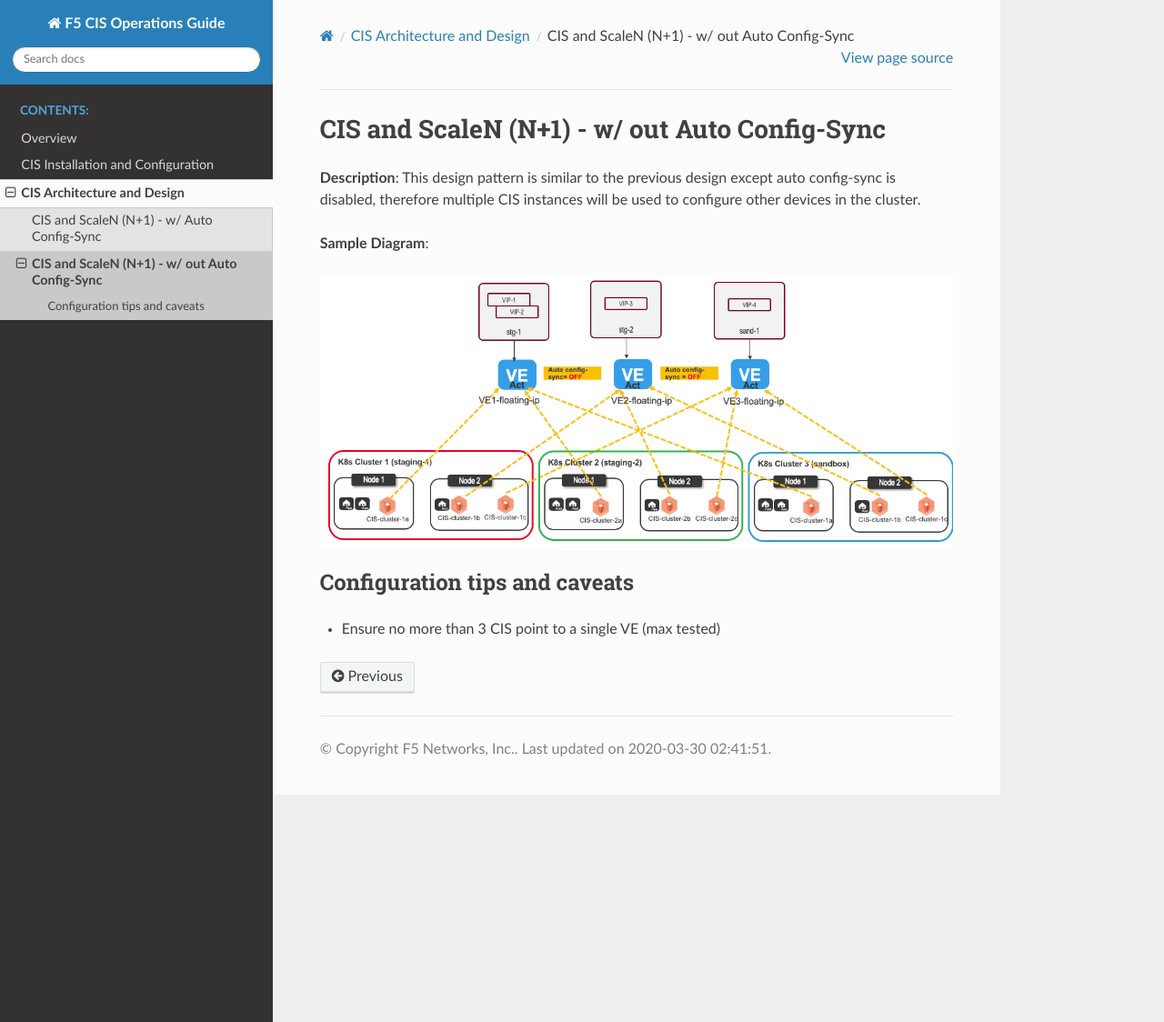
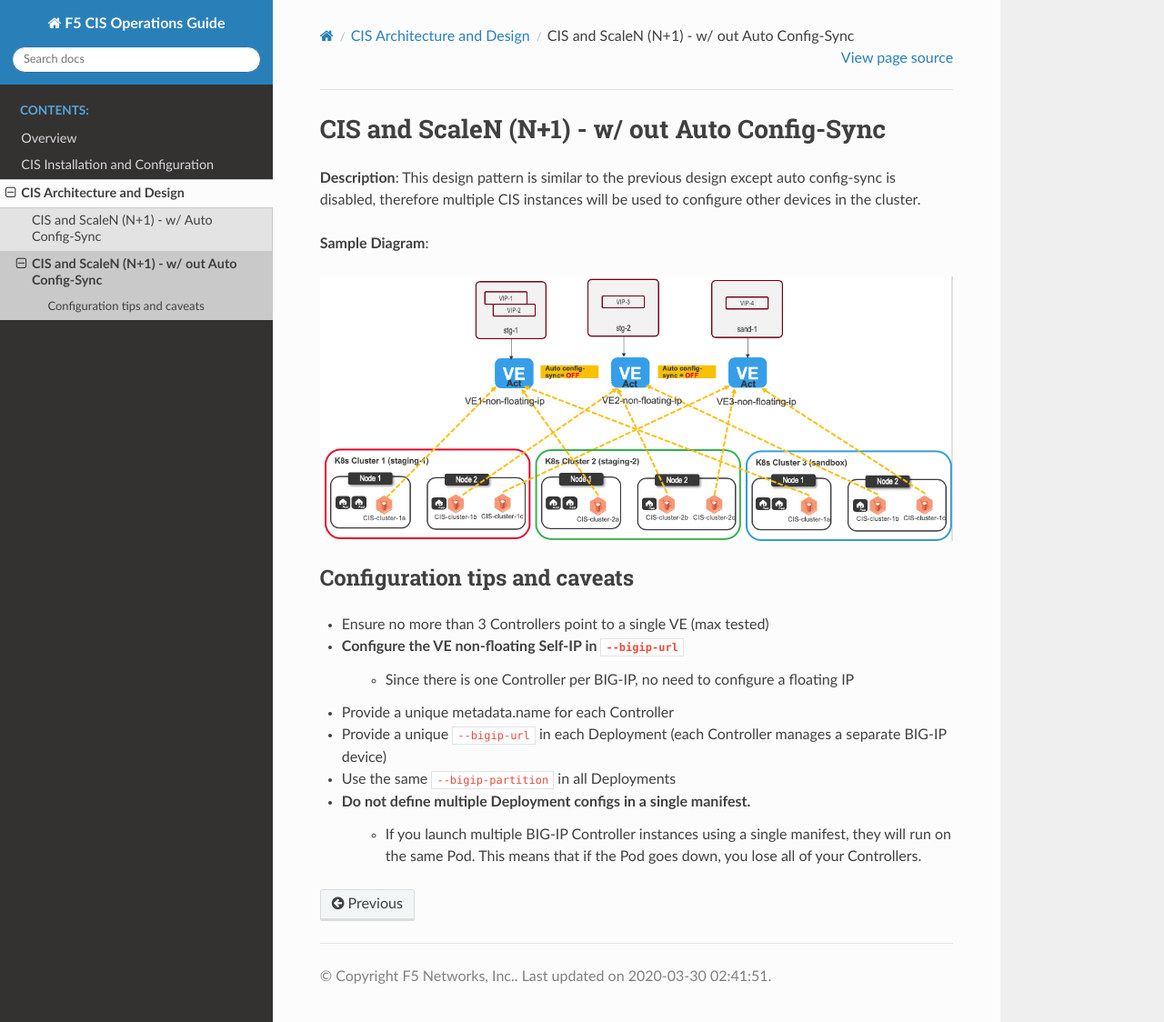
Before and after one commit to tkam8/f5_cis_opsguide, a Sphinx documentation site: the page built from docs/class2/module2/module2.rst, in a window 1280 px wide and 1124 px high. Shown: the whole window at 91% size. Built offline with Sphinx 7.4.7 and the Read the Docs theme 2.0.0, drawn with Linux system fonts in a browser that asks for light colours; pages that are not in the unit, such as notebooks, are missing from menus; the version number could not be read and is left out.

Commit message:
modifying tips/caveats for multi CIS pattern

```diff
--- a/docs/class2/module2/module2.rst
+++ b/docs/class2/module2/module2.rst
@@ -11,6 +11,14 @@ This design pattern is similar to the previous design except auto config-sync is
 
 Configuration tips and caveats
 ------------------
-- Ensure no more than 3 CIS point to a single VE (max tested)
+- Ensure no more than 3 Controllers point to a single VE (max tested)
+- Configure the VE non-floating Self-IP in :code:`--bigip-url`
+    - Since there is one Controller per BIG-IP, no need to configure a floating IP
+- Provide a unique metadata.name for each Controller
+- Provide a unique :code:`--bigip-url` in each Deployment (each Controller manages a separate BIG-IP device)
+- Use the same :code:`--bigip-partition` in all Deployments
+- Do not define multiple Deployment configs in a single manifest.
+    - If you launch multiple BIG-IP Controller instances using a single manifest, they will run on the same Pod. This means that if the Pod goes down, you lose all of your Controllers.
+
 
 .. |mod-2-1| image:: images/mod-2-1.png
```
Also changed, not shown: docs/class2/module2/images/mod-2-1.png.
